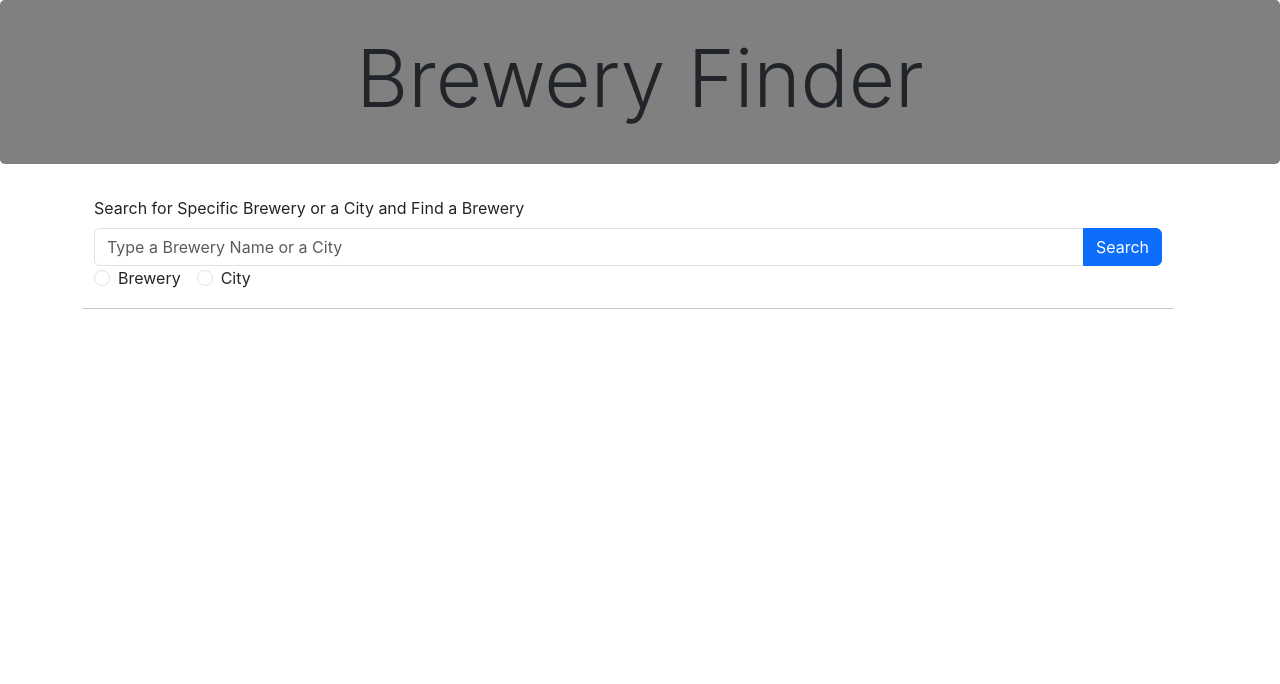
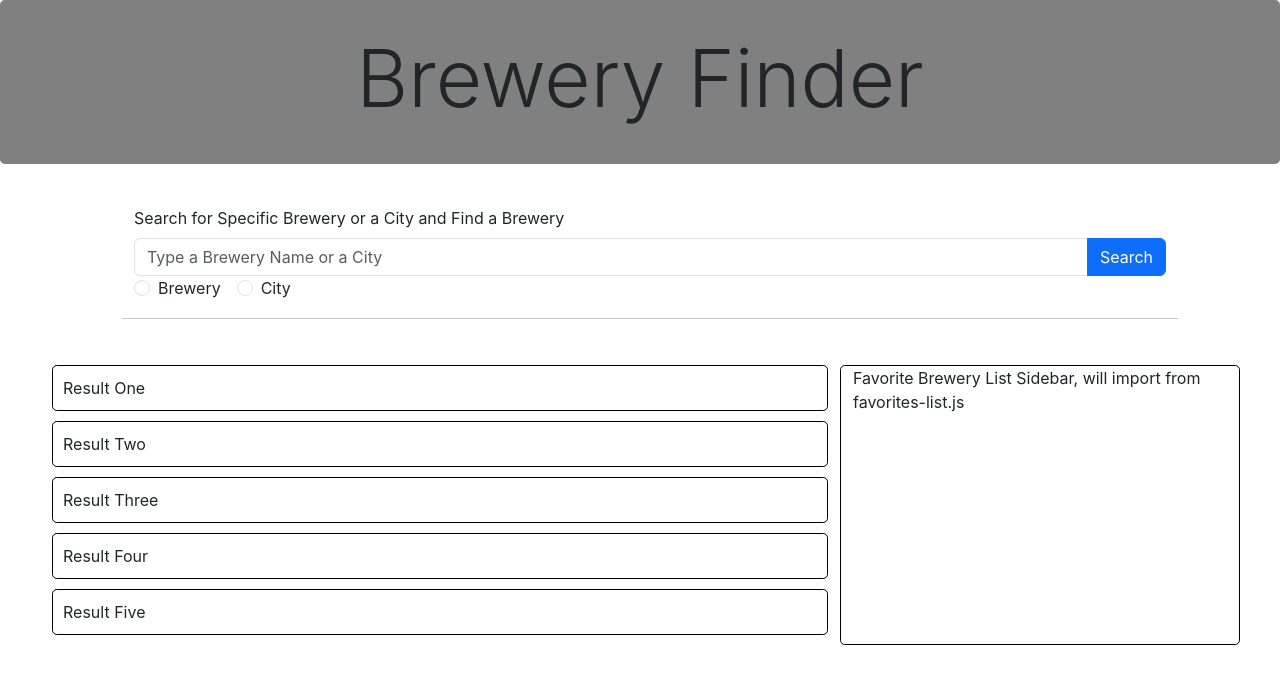
Before and after one commit to Will9214/brewery-finder, a React (Create React App) app: page / in a window 1280 px wide. Shown: the top 684 px of the page. Built offline with nearby package versions, Linux system fonts and the light colour scheme.

Commit message:
brewery-results body skeleton

```diff
--- a/src/App.js
+++ b/src/App.js
@@ -1,6 +1,7 @@
 import SearchBar from './Components/search-bar';
 import './App.css';
 import Header from './Components/header';
+import BreweryResultsList from './Components/brewery-results';
 import ShowBrewery from './Components/show-brewery';
 import FavoriteItem from './Components/favorite-item';
 
@@ -9,6 +10,7 @@ function App() {
     <div>
       <Header />
       <SearchBar />
+      <BreweryResultsList />
     </div>
   )
 }
--- a/src/Components/brewery-results.js
+++ b/src/Components/brewery-results.js
@@ -0,0 +1,16 @@
+const BreweryResultsList = () => {
+  return (
+    <div className="row">
+      <div className="results-body col-sm-6 col-lg-8">
+        <div className="api-query-result">Result One</div>
+        <div className="api-query-result">Result Two</div>
+        <div className="api-query-result">Result Three</div>
+        <div className="api-query-result">Result Four</div>
+        <div className="api-query-result">Result Five</div>
+      </div>
+      <div className="fav-list col-6 col-lg-4">Favorite Brewery List Sidebar, will import from favorites-list.js</div>
+    </div>
+  )
+};
+
+export default BreweryResultsList;
--- a/src/index.css
+++ b/src/index.css
@@ -24,3 +24,19 @@ code {
   background-color: gray;
   border-radius: 0.3rem;
 }
+
+.row {
+  padding: 10px 30px;
+  margin: 10px;
+}
+
+.api-query-result,
+.fav-list {
+  border: 1px solid black;
+  border-radius: 0.3rem;
+}
+
+.api-query-result {
+  padding: 10px;
+  margin-bottom: 10px;
+}
```
